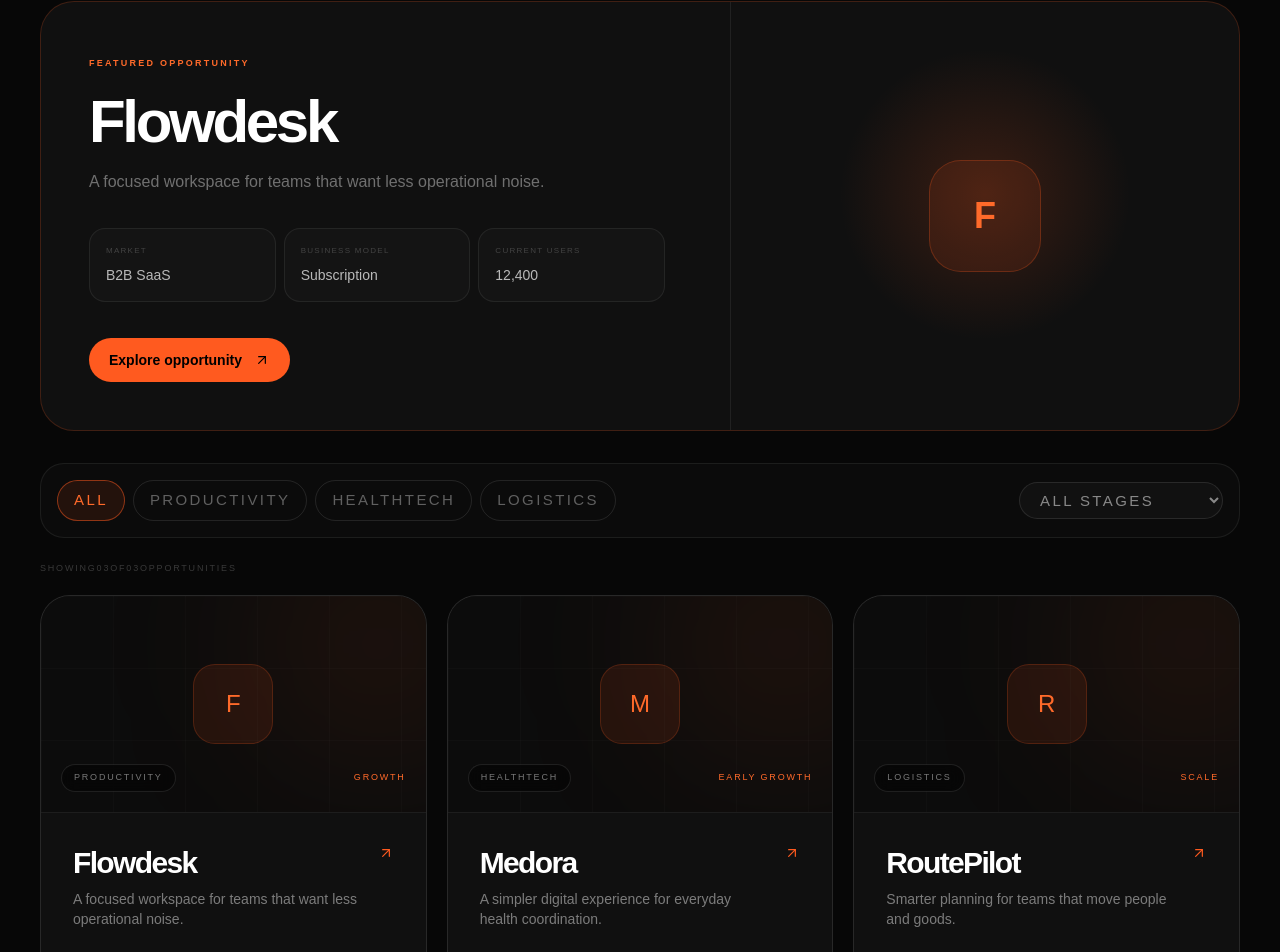
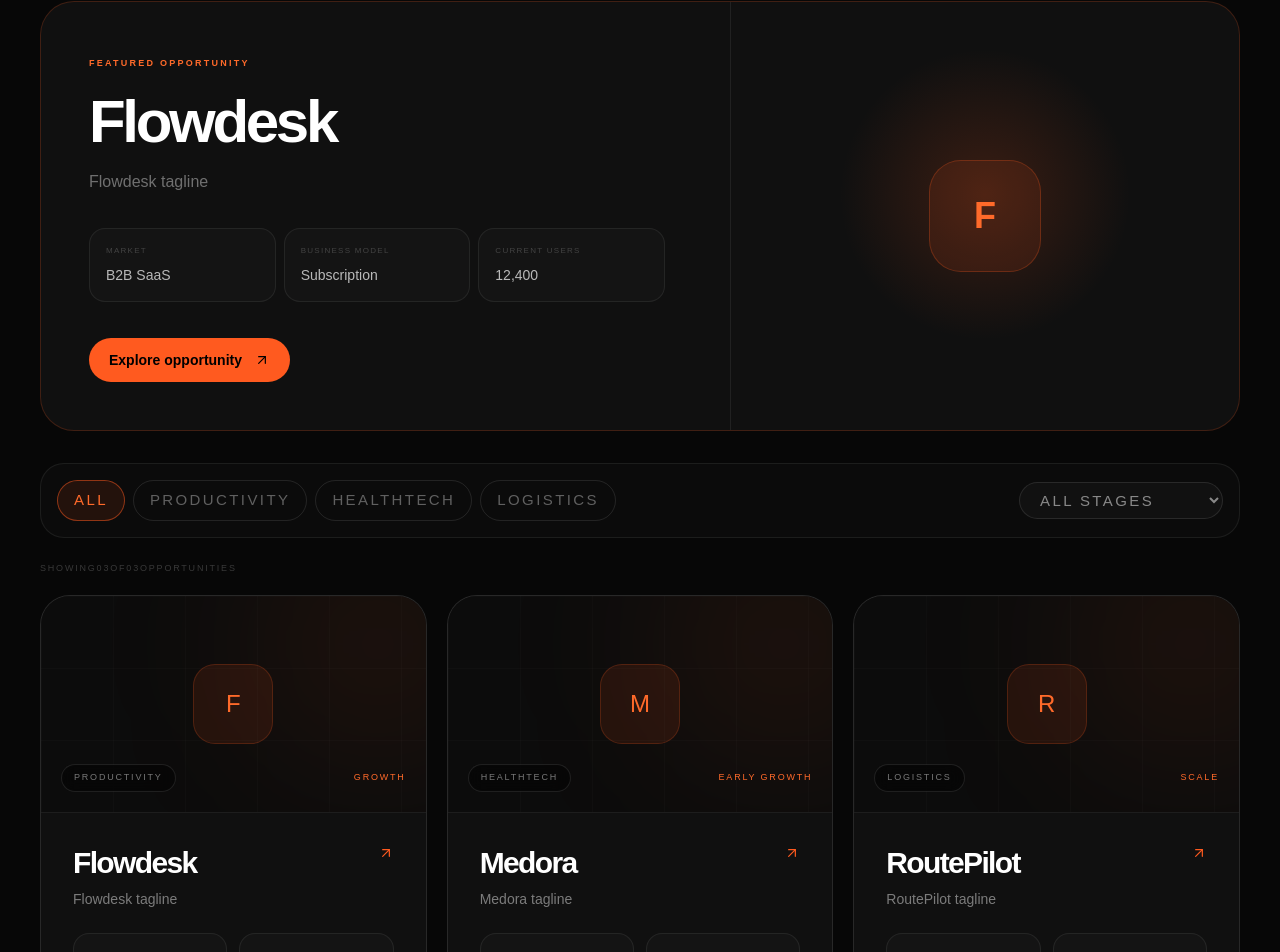
Before and after one commit to mohamad-es/Fonitas-website, a Next.js app: page /investors in a window 1280 px wide. Shown: the part 1405-2357 px from the top of the page. Built offline with nearby package versions, Linux system fonts and the light colour scheme; no server answers.

Commit message:
Translate investor opportunity content

```diff
--- a/components/investors/investors-page.tsx
+++ b/components/investors/investors-page.tsx
@@ -25,11 +25,11 @@ function OpportunityCard({ opportunity, t }: { opportunity: (typeof investmentOp
       </div>
       <div className="p-7 sm:p-8">
         <div className="flex items-start justify-between gap-4">
-          <div><h2 className="font-display text-3xl font-semibold">{opportunity.name}</h2><p className="mt-2 text-sm text-white/45">{opportunity.tagline}</p></div>
+          <div><h2 className="font-display text-3xl font-semibold">{opportunity.name}</h2><p className="mt-2 text-sm text-white/45">{t(`${opportunity.name} tagline`)}</p></div>
           <span className="text-[#ff5a1f]"><Arrow /></span>
         </div>
         <div className="mt-6 grid grid-cols-2 gap-3">
-          {opportunity.metrics.map((metric) => <div key={metric.label} className="rounded-2xl border border-white/[0.07] bg-white/[0.02] p-4"><p className="text-[8px] uppercase tracking-[0.18em] text-white/20">{metric.label}</p><p className="mt-2 text-sm font-medium text-white/75">{metric.value}</p></div>)}
+          {opportunity.metrics.map((metric) => <div key={metric.label} className="rounded-2xl border border-white/[0.07] bg-white/[0.02] p-4"><p className="text-[8px] uppercase tracking-[0.18em] text-white/20">{t(metric.label)}</p><p className="mt-2 text-sm font-medium text-white/75">{metric.value}</p></div>)}
         </div>
         <div className="mt-7 border-t border-white/[0.07] pt-5 text-xs font-medium text-white/65">{t("View investment opportunity")} <ArrowRight className="ml-2 inline-block h-3.5 w-3.5 text-[#ff5a1f]" strokeWidth={1.8} /></div>
       </div>
@@ -125,7 +125,7 @@ export function InvestorsPage() {
       <section className="mx-auto max-w-[1400px] px-6 py-20 lg:px-10 lg:py-28">
         <div className="mb-10 flex items-end justify-between gap-6"><div><p className="text-[10px] uppercase tracking-[0.25em] text-[#ff5a1f]">{t("Opportunities")}</p><h2 className="font-display mt-3 text-4xl font-semibold sm:text-5xl">{t("Selected applications")}</h2></div><span className="hidden text-[9px] uppercase tracking-[0.2em] text-white/20 sm:block">{investmentOpportunities.length.toString().padStart(2,"0")} opportunities</span></div>
         <Link href={`/investors/${featured.slug}`} className="group mb-8 grid overflow-hidden rounded-[34px] border border-[#ff5a1f]/20 bg-[#101010] lg:grid-cols-[1.15fr_.85fr]">
-          <div className="relative p-7 sm:p-10 lg:p-12"><span className="text-[9px] font-semibold uppercase tracking-[0.25em] text-[#ff6a2a]">{t("Featured opportunity")}</span><h3 className="font-display mt-5 text-4xl font-semibold sm:text-6xl">{featured.name}</h3><p className="mt-4 max-w-xl text-base leading-7 text-white/40">{featured.tagline}</p><div className="mt-8 grid max-w-xl grid-cols-3 gap-2">{featured.snapshot.slice(0,3).map((m)=><div key={m.label} className="rounded-2xl border border-white/[0.07] bg-white/[0.02] p-4"><p className="text-[8px] uppercase tracking-[0.16em] text-white/20">{m.label}</p><p className="mt-2 text-sm text-white/70">{m.value}</p></div>)}</div><span className="mt-9 inline-flex items-center rounded-full bg-[#ff5a1f] px-5 py-3 text-sm font-semibold text-black">{t("Explore opportunity")} <ArrowUpRight className="ml-3 h-4 w-4" strokeWidth={1.8}/></span></div>
+          <div className="relative p-7 sm:p-10 lg:p-12"><span className="text-[9px] font-semibold uppercase tracking-[0.25em] text-[#ff6a2a]">{t("Featured opportunity")}</span><h3 className="font-display mt-5 text-4xl font-semibold sm:text-6xl">{featured.name}</h3><p className="mt-4 max-w-xl text-base leading-7 text-white/40">{t(`${featured.name} tagline`)}</p><div className="mt-8 grid max-w-xl grid-cols-3 gap-2">{featured.snapshot.slice(0,3).map((m)=><div key={m.label} className="rounded-2xl border border-white/[0.07] bg-white/[0.02] p-4"><p className="text-[8px] uppercase tracking-[0.16em] text-white/20">{t(m.label)}</p><p className="mt-2 text-sm text-white/70">{m.value}</p></div>)}</div><span className="mt-9 inline-flex items-center rounded-full bg-[#ff5a1f] px-5 py-3 text-sm font-semibold text-black">{t("Explore opportunity")} <ArrowUpRight className="ml-3 h-4 w-4" strokeWidth={1.8}/></span></div>
           <div className="relative min-h-[280px] overflow-hidden border-t border-white/[0.07] lg:border-l lg:border-t-0"><div className="absolute inset-0 bg-[radial-gradient(circle_at_50%_45%,rgba(255,90,31,.18),transparent_42%)]"/><div className="absolute left-1/2 top-1/2 flex h-28 w-28 -translate-x-1/2 -translate-y-1/2 rounded-[32px] border border-[#ff5a1f]/25 bg-[#ff5a1f]/10 items-center justify-center text-4xl font-semibold text-[#ff6a2a]">{featured.name.slice(0,1)}</div></div>
         </Link>
         <div className="mb-6 flex flex-col gap-4 rounded-[24px] border border-white/[0.07] bg-white/[0.02] p-4 sm:flex-row sm:items-center sm:justify-between"><div className="flex flex-wrap gap-2">{categories.map(item=><button key={item} onClick={()=>setCategory(item)} className={`rounded-full border px-4 py-2 text-[9px] uppercase tracking-[0.16em] ${category===item?"border-[#ff5a1f]/50 bg-[#ff5a1f]/10 text-[#ff6a2a]":"border-white/10 text-white/35 hover:text-white/70"}`}>{item}</button>)}</div><select value={stage} onChange={e=>setStage(e.target.value)} className="rounded-full border border-white/10 bg-[#111] px-4 py-2 text-[10px] uppercase tracking-[0.16em] text-white/50 outline-none">{stages.map(item=><option key={item} value={item}>{item==="All"?"All stages":item}</option>)}</select></div>
```
